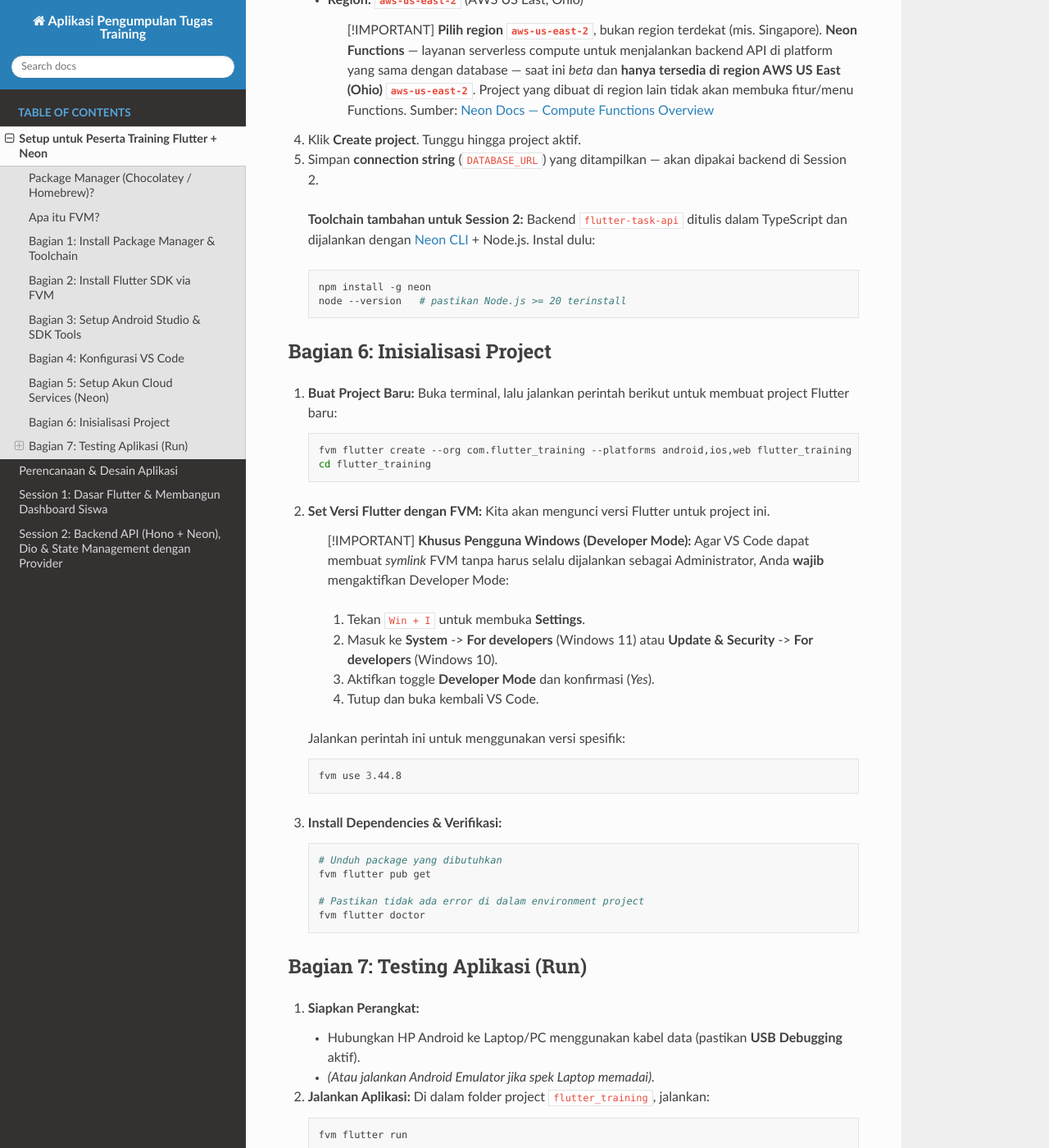
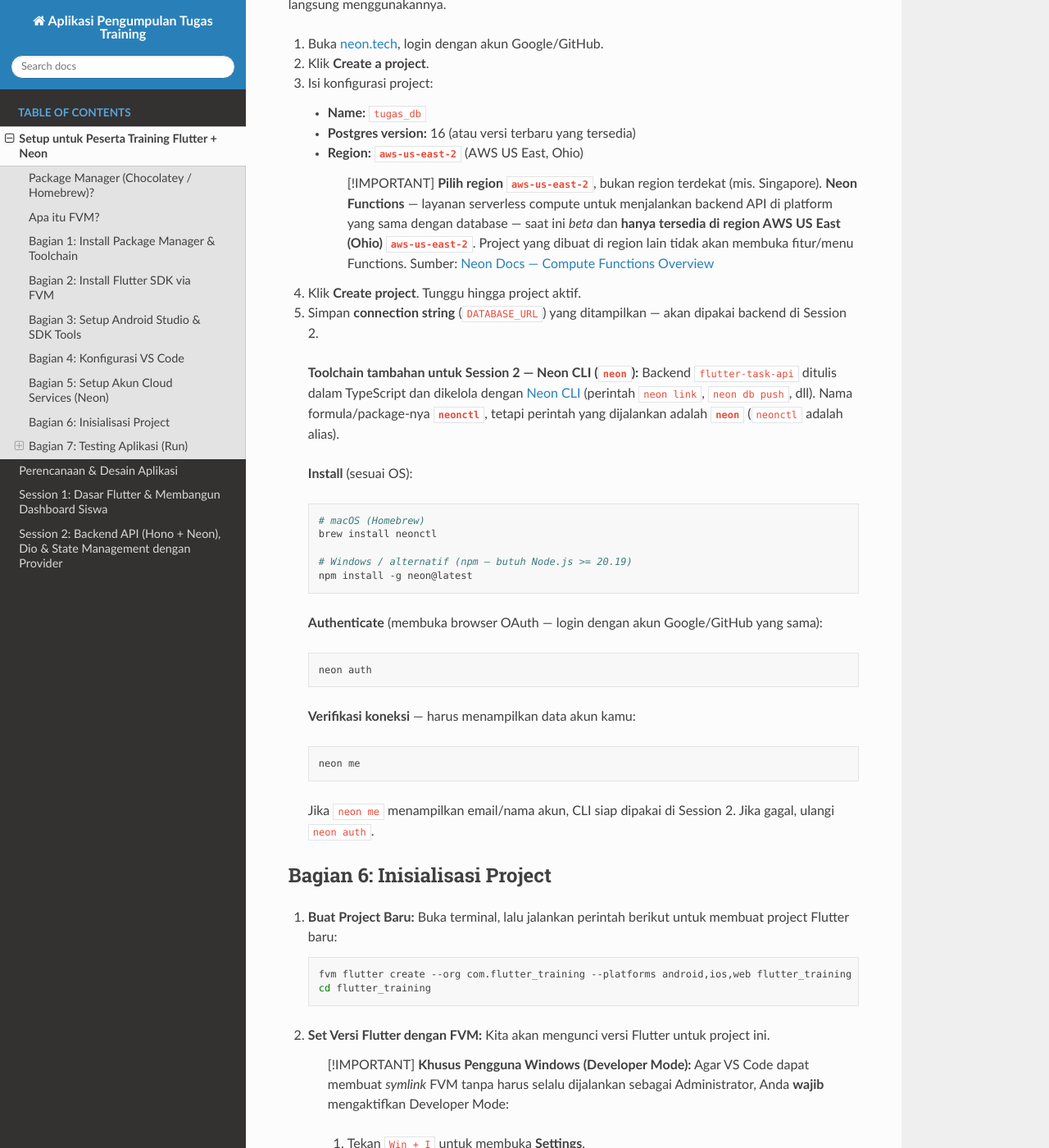
Before and after one commit to indraAsLesmana/next-training-flutter, a Sphinx documentation site: the page built from docs/setup.md, in a window 1280 px wide and 1400 px high, scrolled down 2949 px. Shown: the whole window at 82% size. Built offline with Sphinx 7.4.7 and the Read the Docs theme 3.1.0, drawn with Linux system fonts in a browser that asks for light colours; some of the changed text lies outside the part shown.

Commit message:
docs: add neonctl (Neon CLI) install + neon auth + neon me verification to setup
- macOS: brew install neonctl (formula name; binary is 'neon')
- Windows: npm install -g neon@latest (neonctl not on Chocolatey)
- neon auth (browser OAuth) + neon me (verify connection)
- Session 2 prerequisite note + README setup requirements update

````diff
--- a/docs/setup.md
+++ b/docs/setup.md
@@ -27,6 +27,11 @@ Set-ExecutionPolicy Bypass -Scope Process -Force; [System.Net.ServicePointManage
 ```powershell
 choco install fvm git vscode androidstudio -y
 ```
+> **Neon CLI (untuk Session 2):** neonctl tidak tersedia di Chocolatey, jadi install lewat npm:
+> ```powershell
+> npm install -g neon@latest
+> ```
+> *(Membutuhkan Node.js ≥ 20.19 — sudah dicakup di Bagian Node.js setup.)*
 :::
 :::{tab-item} macOS
 Menggunakan **Homebrew**.
@@ -50,6 +55,7 @@ eval "$(/opt/homebrew/bin/brew shellenv)"
 ```bash
 brew install git cocoapods fvm scrcpy
 brew install --cask visual-studio-code android-studio google-chrome
+brew install neonctl   # Neon CLI (dipakai Session 2)
 ```
 :::
 ::::
@@ -177,11 +183,27 @@ Backend API pada training ini berjalan di **Neon Functions** (serverless compute
 4. Klik **Create project**. Tunggu hingga project aktif.
 5. Simpan **connection string** (`DATABASE_URL`) yang ditampilkan — akan dipakai backend di Session 2.
 
-> **Toolchain tambahan untuk Session 2:** Backend `flutter-task-api` ditulis dalam TypeScript dan dijalankan dengan [Neon CLI](https://github.com/neondatabase/neon) + Node.js. Instal dulu:
+> **Toolchain tambahan untuk Session 2 — Neon CLI (`neon`):** Backend `flutter-task-api` ditulis dalam TypeScript dan dikelola dengan [Neon CLI](https://neon.com/docs/cli/install) (perintah `neon link`, `neon db push`, dll). Nama formula/package-nya **`neonctl`**, tetapi perintah yang dijalankan adalah **`neon`** (`neonctl` adalah alias).
+>
+> **Install** (sesuai OS):
 > ```bash
-> npm install -g neon
-> node --version   # pastikan Node.js >= 20 terinstall
+> # macOS (Homebrew)
+> brew install neonctl
+>
+> # Windows / alternatif (npm — butuh Node.js >= 20.19)
+> npm install -g neon@latest
 > ```
+>
+> **Authenticate** (membuka browser OAuth — login dengan akun Google/GitHub yang sama):
+> ```bash
+> neon auth
+> ```
+>
+> **Verifikasi koneksi** — harus menampilkan data akun kamu:
+> ```bash
+> neon me
+> ```
+> Jika `neon me` menampilkan email/nama akun, CLI siap dipakai di Session 2. Jika gagal, ulangi `neon auth`.
 
 ## Bagian 6: Inisialisasi Project
 
````
Also changed, not shown: README.md (+1 -0 lines), docs/session-2.md (+2 -0 lines).
